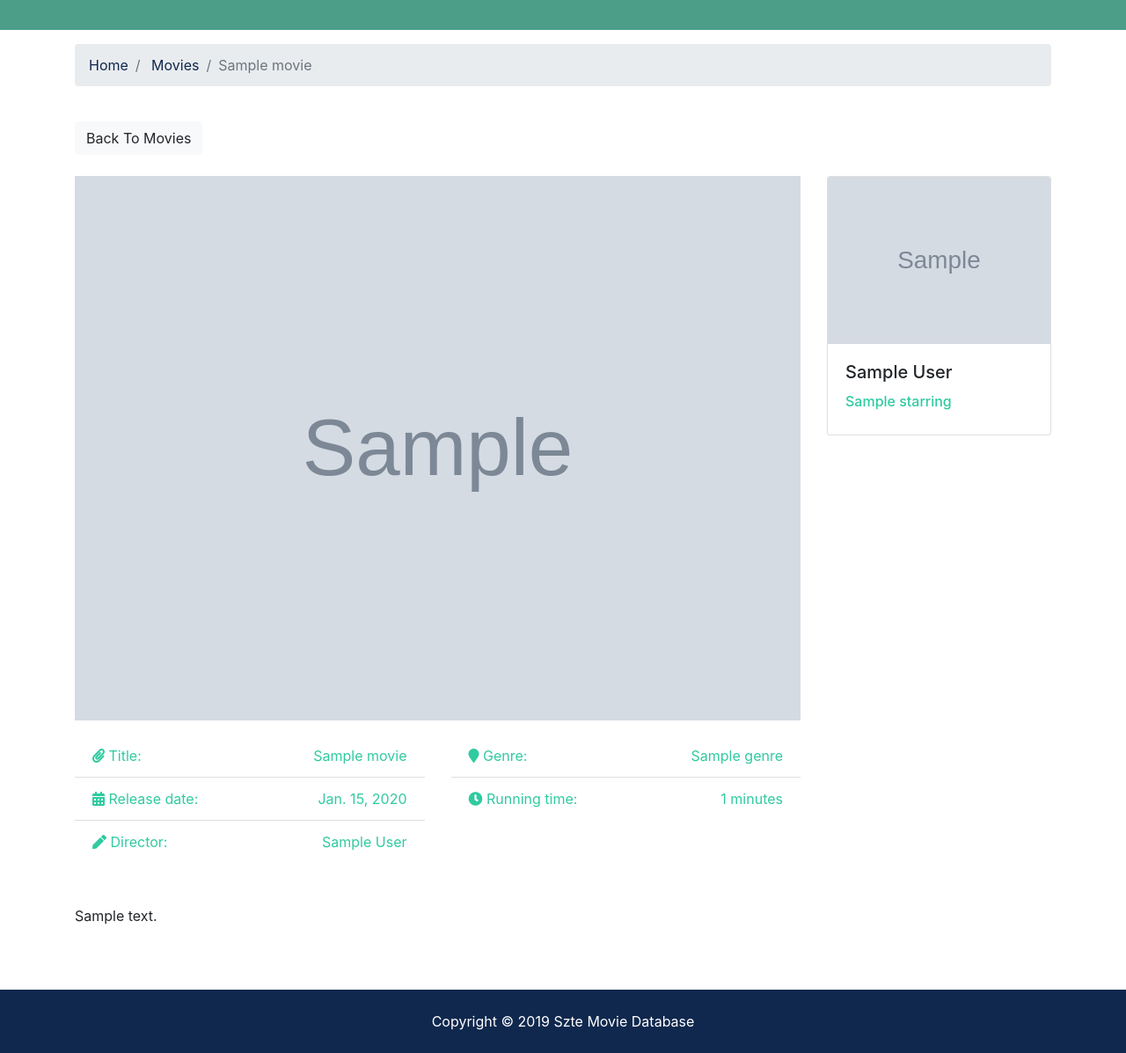
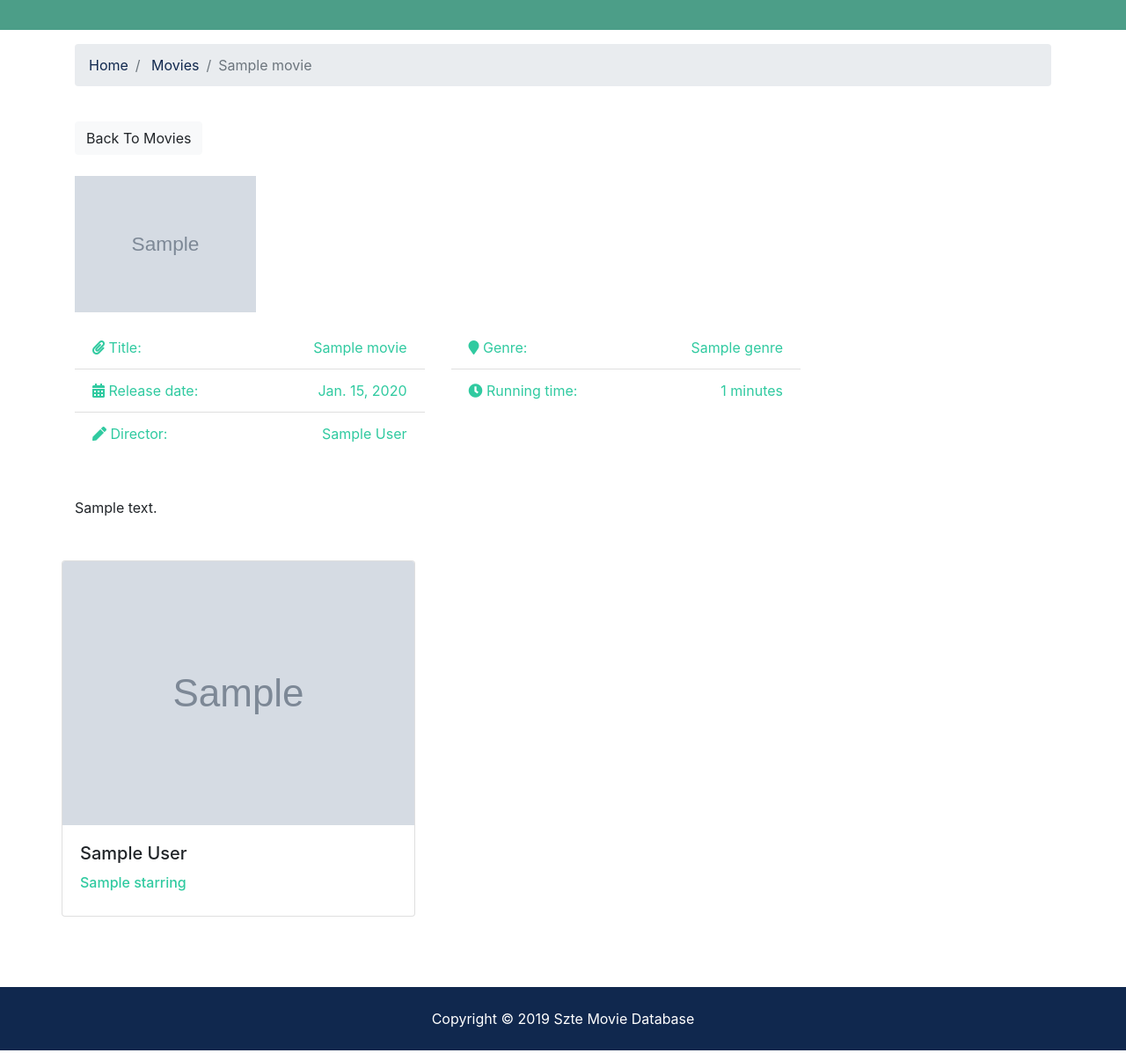
Before and after one commit to grabovszky/sztemdb, a Django app: page /movies/1 in a window 1280 px wide. Shown: the part 345-1542 px from the top of the page at 88% size. Run offline with Django 3.2, Linux system fonts and the light colour scheme; tables that the repository leaves empty hold one stand-in row (values such as "Sample post"); grey boxes marked "Sample" are stand-in pictures; some libraries are stand-ins or nearby versions.

Commit message:
actor listing

```diff
--- a/mdb/templates/movies/movie.html
+++ b/mdb/templates/movies/movie.html
@@ -43,7 +43,7 @@
             <div class="col-md-9">
 
                 <!-- Movie Main Image -->
-                <img src="{{ movie.photo.url }}" alt="" class="img-main img-fluid mb-3">
+                <img src="{{ movie.photo.url }}" alt="" class="img-main img-fluid w-25 mb-3">
 
                 <!-- Fields -->
                 <div class="row mb-5 fields">
@@ -85,11 +85,11 @@
                 </div>
             </div>
 
-            <div class="col-md-3">
+            <div class="column mb-5">
                 {% if starrings %}
                     {% for starring in starrings %}
 
-                            <div class="card mb-3">
+                            <div class="card mb-2">
                                 <img class="card-img-top" src="{{ starring.actor_id.photo.url }}" alt="">
                                 <div class="card-body">
                                     <h5 class="card-title">{{ starring.actor_id }}</h5>
```
